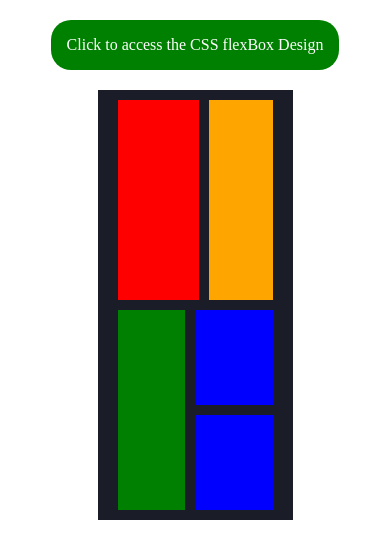
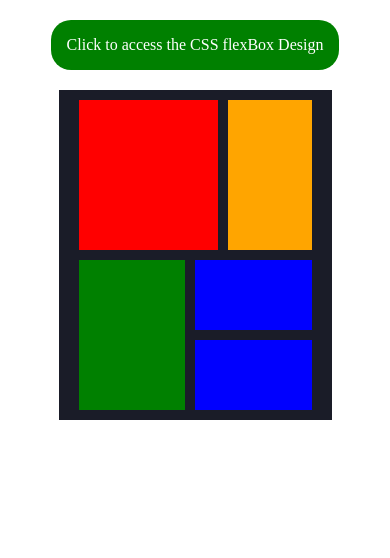
Before and after one commit to Peacefsps/Css-Grid-and-Flex, a plain HTML site: page grid.html in a window 390 px wide. Drawn offline with Linux system fonts and the light colour scheme.

Commit message:
Some fix

```diff
--- a/flex.css
+++ b/flex.css
@@ -20,6 +20,7 @@
     font-size: 15px;
     color: hsla(0, 0%, 100%, 0.75);
     font-family: "Lexend Deca";
+    font-weight: 400;
     margin-bottom: 56px;
     line-height: 28px;
     width: 200px;
--- a/grid.css
+++ b/grid.css
@@ -55,3 +55,14 @@
     background-color: blue;
     grid-area: e;
 }
+@media screen and (max-width: 425px) {
+    .grid-container {
+        width: 70%;
+    }
+    .item-one {
+        height: 150px;
+    }
+    .item-three {
+        height: 150px;
+    }
+}
```
